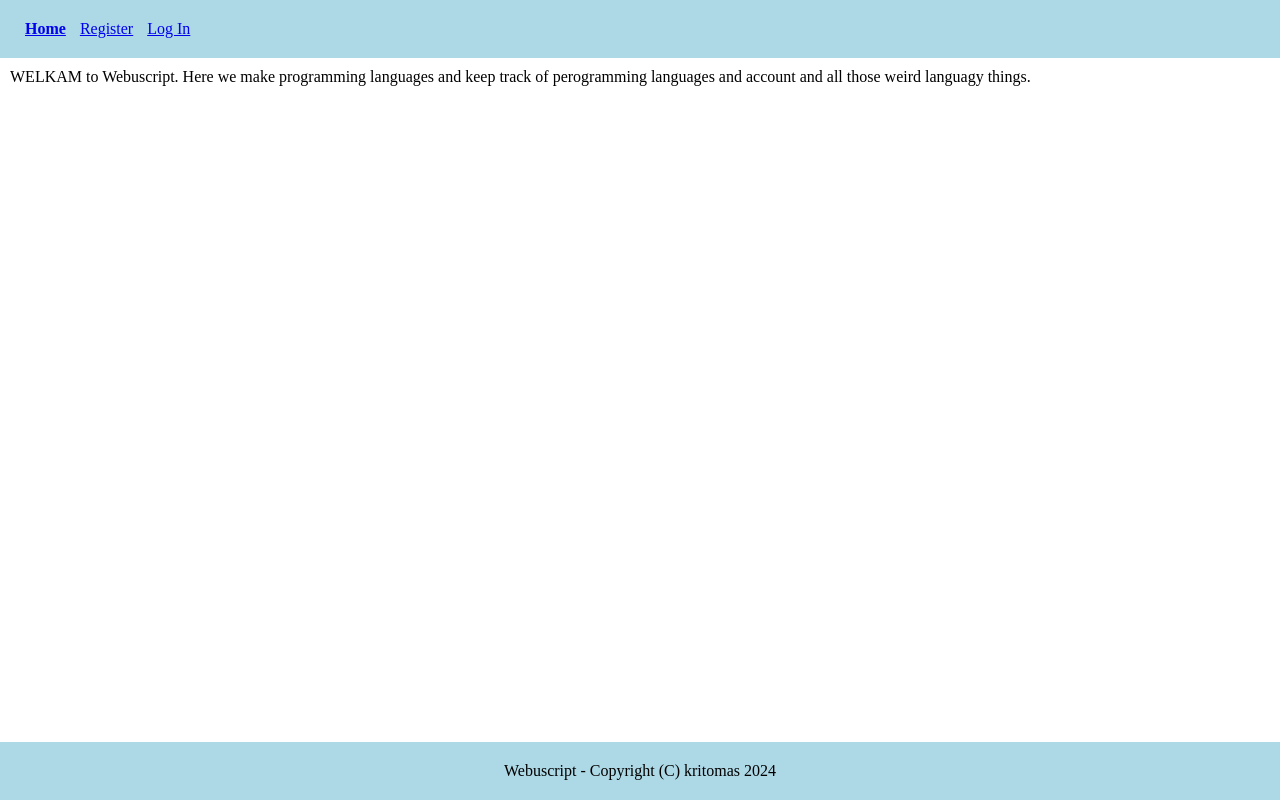
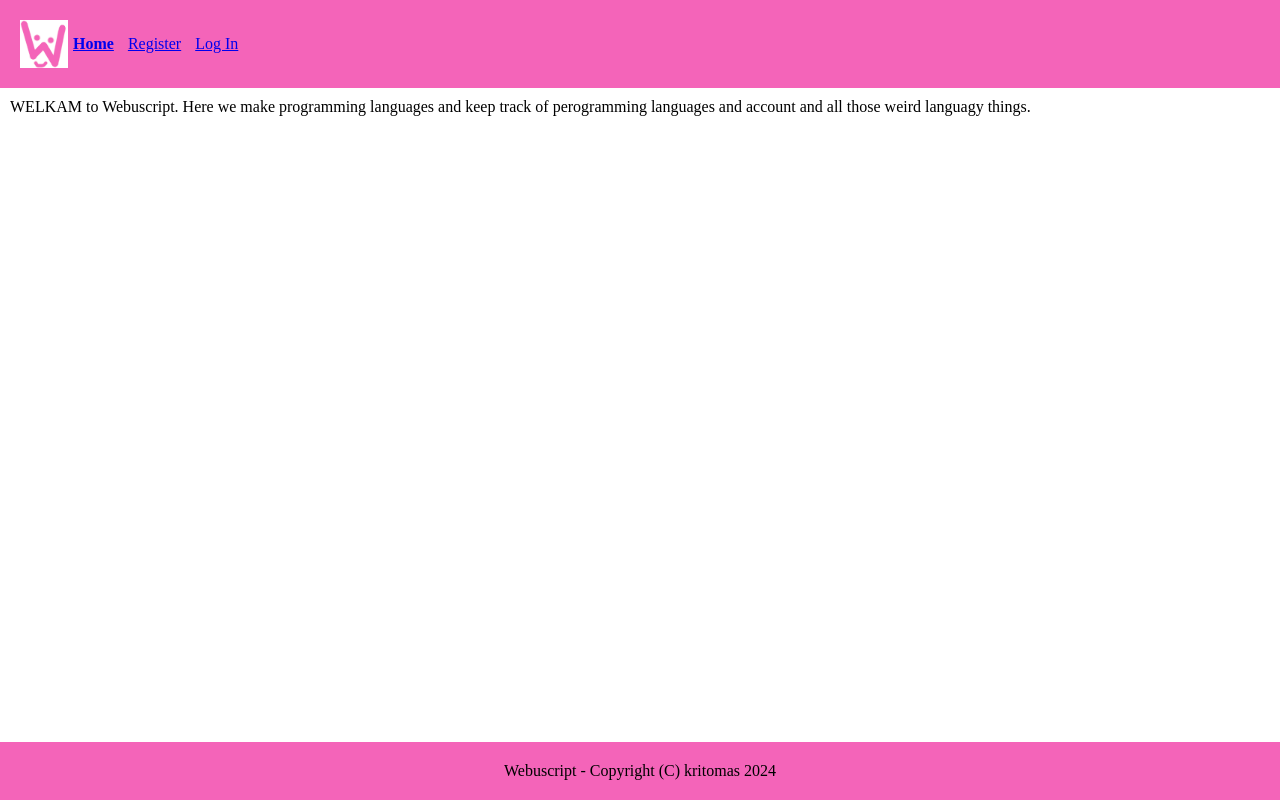
Before and after one commit to kritomas/webuscript, a PHP site: page / in a window 1280 px wide. Run offline with PHP 8.4, Linux system fonts and the light colour scheme.

Commit message:
Added logo.

```diff
--- a/header.php
+++ b/header.php
@@ -6,6 +6,7 @@ function headerHome()
 {
 	echo '
 	<header>
+		<img src="logo.png" style="height: 3em;">
 		<div>';
 
 	if (!empty($_SESSION["username"]))
--- a/styles.css
+++ b/styles.css
@@ -16,14 +16,14 @@ main {
 
 header {
 	padding: 20px;
-	background-color: lightblue;
+	background-color: #f464b9;
 	display: flex;
 	align-items: center;
 }
 
 footer {
 	padding: 20px;
-	background-color: lightblue;
+	background-color: #f464b9;
 	display: flex;
 	justify-content: center;
 	align-items: center;
```
Also changed, not shown: favicon.ico (added), logo.png (added).
